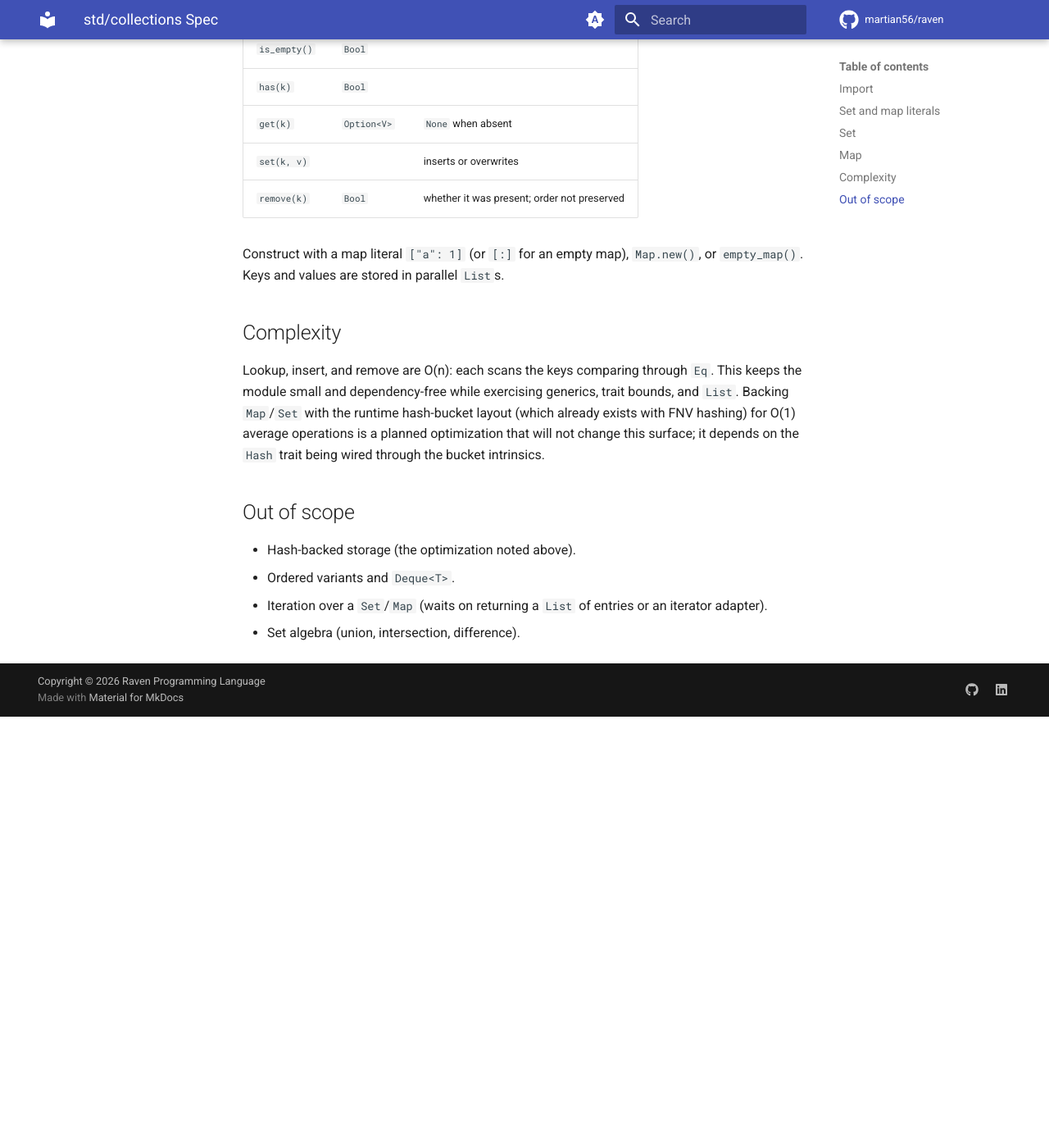
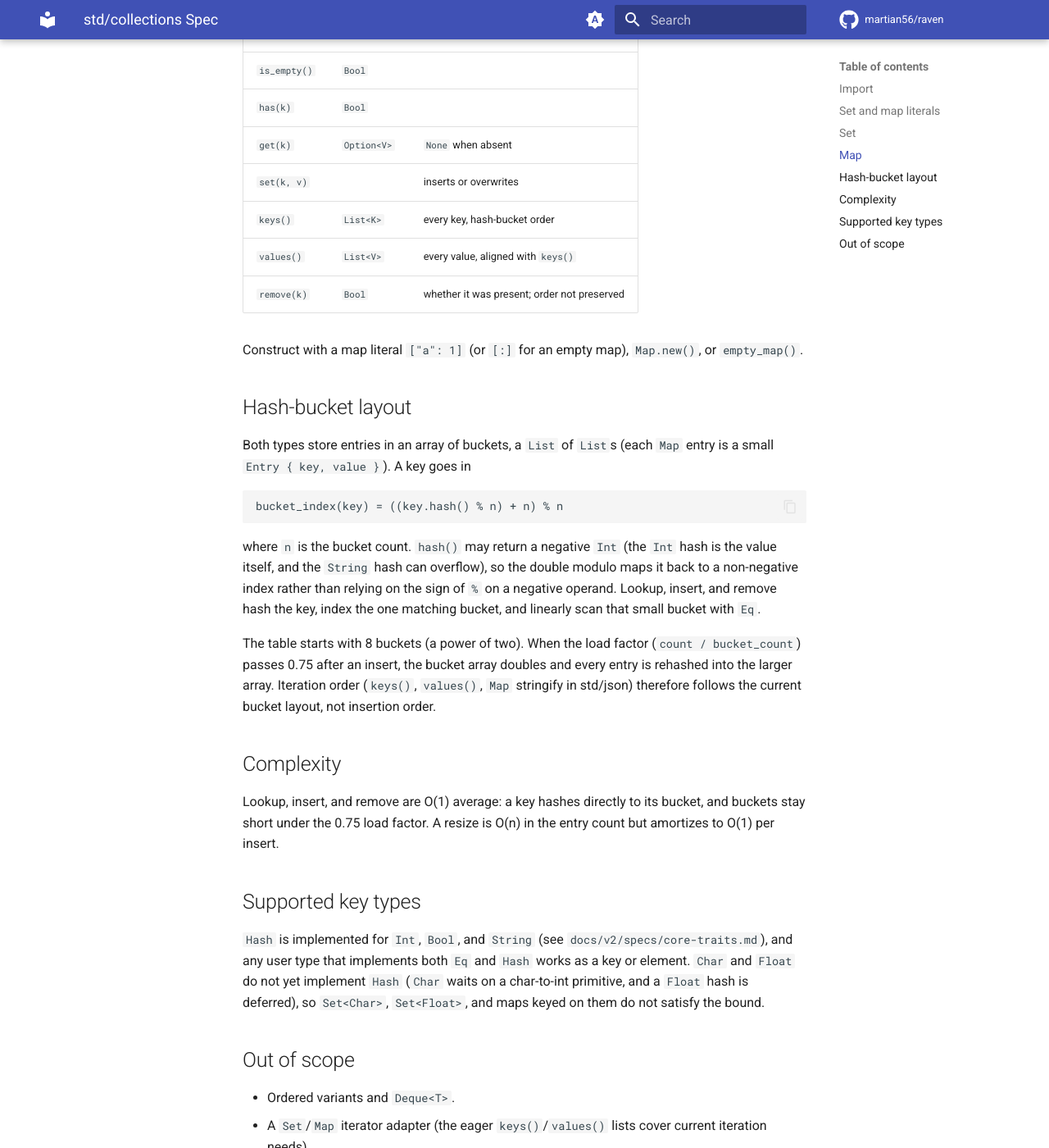
Before and after one commit to martian56/raven, an MkDocs documentation site: the page built from docs/v2/specs/std-collections.md, in a window 1280 px wide and 1400 px high, scrolled down 2185 px. Shown: the whole window at 82% size. Built offline with MkDocs 1.6.1 and Material for MkDocs 9.7.7, drawn with Linux system fonts in a browser that asks for light colours; comment, search, counter and statistics services are not loaded; before the commit the page ends 3059 px from its top, so only the background shows below that; some of the changed text lies outside the part shown.

Commit message:
perf(stdlib): hash-backed Map and Set
Replace the List-backed O(n) Set and Map with a pure-Raven hash table:
an array of buckets indexed by the key's `hash()`, with a short linear
scan per bucket using `equals`. Average operations are O(1). The table
grows and rehashes when the load factor passes 0.75, starting from 8
buckets. A negative hash is folded to a non-negative bucket index.

The element/key bound is now `Eq + Hash`; supported key types are Int,
Bool, String, and any user type implementing both. Char and Float have
no Hash impl yet, so they are not usable as keys (documented).

The public API is unchanged except that `Map.keys`/`Map.values` are now
methods that gather across buckets rather than direct fields, so
std/json's stringify calls `keys()`/`values()`.

Closes #154

````diff
--- a/docs/v2/specs/std-collections.md
+++ b/docs/v2/specs/std-collections.md
@@ -1,8 +1,9 @@
 # std/collections Spec
 
-Generic `Set<T>` and `Map<K, V>` over keys that implement the prelude `Eq`
-trait. `List<T>` is built into the language (literals, indexing, `len`,
-`push`, `pop`, `get`) and needs no import.
+Generic `Set<T>` and `Map<K, V>` over keys that implement the prelude
+`Eq + Hash` traits. Storage is a hash-bucket layout, so lookup, insert, and
+remove are O(1) average. `List<T>` is built into the language (literals,
+indexing, `len`, `push`, `pop`, `get`) and needs no import.
 
 ## Import
 
@@ -66,24 +67,24 @@ Grammar and disambiguation:
 
 Element, key, and value types are inferred from the literal contents
 (`{1, 2}` is `Set<Int>`; `["x": true]` is `Map<String, Bool>`). The set's
-`T` and the map's `K` must implement `Eq`, the same bound the types carry.
-The desugaring is the same constructor-plus-insert sequence as hand-written
-code: `{a, b}` builds `Set.new()` then `add(a); add(b)`, and `[k: v]`
-builds `Map.new()` then `set(k, v)`.
+`T` and the map's `K` must implement `Eq + Hash`, the same bound the types
+carry. The desugaring is the same constructor-plus-insert sequence as
+hand-written code: `{a, b}` builds `Set.new()` then `add(a); add(b)`, and
+`[k: v]` builds `Map.new()` then `set(k, v)`.
 
-## Set<T: Eq>
+## Set<T: Eq + Hash>
 
 | Method | Result | Notes |
 |---|---|---|
 | `len()` | `Int` | element count |
 | `is_empty()` | `Bool` | |
-| `contains(x)` | `Bool` | linear scan via `Eq` |
+| `contains(x)` | `Bool` | hash to a bucket, scan it via `Eq` |
 | `add(x)` | | adds only if absent |
 | `remove(x)` | `Bool` | whether it was present; order not preserved |
 
 Construct with a set literal `{1, 2}`, `Set.new()`, or `empty_set()`.
 
-## Map<K: Eq, V>
+## Map<K: Eq + Hash, V>
 
 | Method | Result | Notes |
 |---|---|---|
@@ -92,26 +93,53 @@ Construct with a set literal `{1, 2}`, `Set.new()`, or `empty_set()`.
 | `has(k)` | `Bool` | |
 | `get(k)` | `Option<V>` | `None` when absent |
 | `set(k, v)` | | inserts or overwrites |
+| `keys()` | `List<K>` | every key, hash-bucket order |
+| `values()` | `List<V>` | every value, aligned with `keys()` |
 | `remove(k)` | `Bool` | whether it was present; order not preserved |
 
 Construct with a map literal `["a": 1]` (or `[:]` for an empty map),
-`Map.new()`, or `empty_map()`. Keys and values are stored in parallel
-`List`s.
+`Map.new()`, or `empty_map()`.
+
+## Hash-bucket layout
+
+Both types store entries in an array of buckets, a `List` of `List`s
+(each `Map` entry is a small `Entry { key, value }`). A key goes in
+
+```
+bucket_index(key) = ((key.hash() % n) + n) % n
+```
+
+where `n` is the bucket count. `hash()` may return a negative `Int` (the
+`Int` hash is the value itself, and the `String` hash can overflow), so the
+double modulo maps it back to a non-negative index rather than relying on
+the sign of `%` on a negative operand. Lookup, insert, and remove hash the
+key, index the one matching bucket, and linearly scan that small bucket
+with `Eq`.
+
+The table starts with 8 buckets (a power of two). When the load factor
+(`count / bucket_count`) passes 0.75 after an insert, the bucket array
+doubles and every entry is rehashed into the larger array. Iteration order
+(`keys()`, `values()`, `Map` stringify in std/json) therefore follows the
+current bucket layout, not insertion order.
 
 ## Complexity
 
-Lookup, insert, and remove are O(n): each scans the keys comparing through
-`Eq`. This keeps the module small and dependency-free while exercising
-generics, trait bounds, and `List`. Backing `Map`/`Set` with the runtime
-hash-bucket layout (which already exists with FNV hashing) for O(1)
-average operations is a planned optimization that will not change this
-surface; it depends on the `Hash` trait being wired through the bucket
-intrinsics.
+Lookup, insert, and remove are O(1) average: a key hashes directly to its
+bucket, and buckets stay short under the 0.75 load factor. A resize is O(n)
+in the entry count but amortizes to O(1) per insert.
+
+## Supported key types
+
+`Hash` is implemented for `Int`, `Bool`, and `String` (see
+`docs/v2/specs/core-traits.md`), and any user type that implements both
+`Eq` and `Hash` works as a key or element. `Char` and `Float` do not yet
+implement `Hash` (`Char` waits on a char-to-int primitive, and a `Float`
+hash is deferred), so `Set<Char>`, `Set<Float>`, and maps keyed on them do
+not satisfy the bound.
 
 ## Out of scope
 
-- Hash-backed storage (the optimization noted above).
 - Ordered variants and `Deque<T>`.
-- Iteration over a `Set`/`Map` (waits on returning a `List` of entries or
-  an iterator adapter).
+- A `Set`/`Map` iterator adapter (the eager `keys()`/`values()` lists cover
+  current iteration needs).
 - Set algebra (union, intersection, difference).
````
Also changed, not shown: docs/v2/guide/standard-library.md (+5 -3 lines), docs/v2/specs/associated-functions.md (+3 -3 lines), docs/v2/specs/std-json.md (+3 -4 lines), 5 other files.
